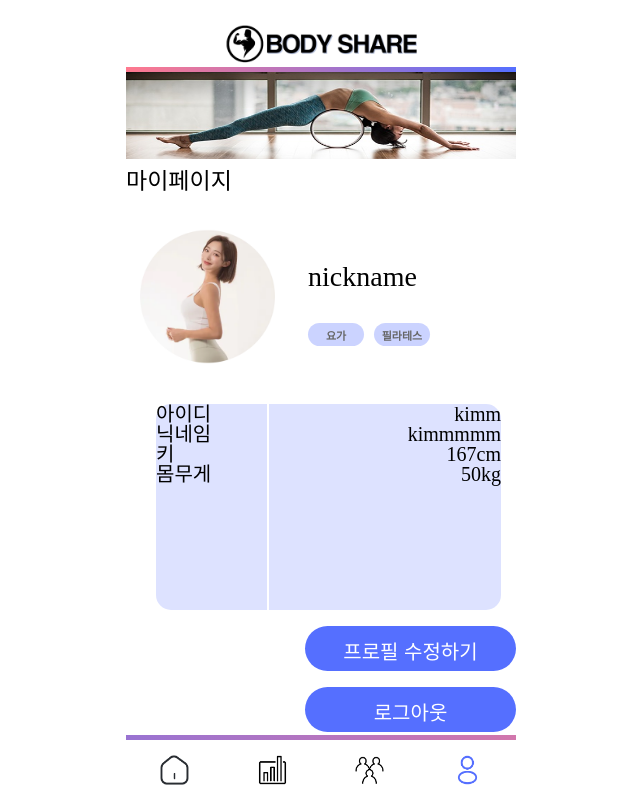
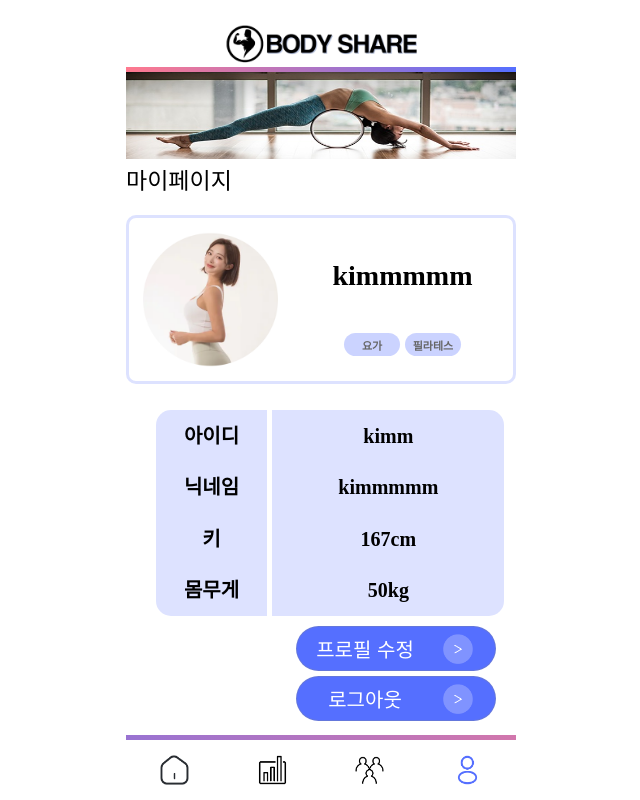
Before and after one commit to UNILION/BodyShare, a React (Create React App) app in the folder BodyShare-app/: page /mypage in a window 1280 px wide. Shown: the whole page, without its empty margins (319-959 px from the left). Built offline with nearby package versions, Linux system fonts and the light colour scheme.

Commit message:
refactor: 마이페이지 메인 CSS 코드 세부 수정

```diff
--- a/BodyShare-app/src/pages/mypage/MyPage.js
+++ b/BodyShare-app/src/pages/mypage/MyPage.js
@@ -3,6 +3,8 @@ import bannerPic from "../../assets/Img/banner.jpg";
 import userPic from "../../assets/Img/user.png";
 import { useNavigate } from "react-router-dom";
 import Tag from "../../components/commons/Tag"
+import Button from "../../components/commons/Button"
+import Image5 from "../../assets/Img/right.png"
 
 const Banner = styled.img`
     height: 87px;
@@ -16,8 +18,10 @@ const Title = styled.p`
 `;
 
 const Pf = styled.ul`
+  border: 3px solid rgba(85, 111, 255, 0.2);
+  border-radius: 10px;
   display: grid;
-    grid-template-columns: 163px auto;
+  grid-template-columns: 1fr 3fr;
 `;
 
 const Pfpic = styled.img`
@@ -30,37 +34,42 @@ const Pfcomment = styled.div`
 `;
 
 const Pfcommentul = styled.div`
-  width: 174px;
-  height: 25px;
+  display: grid;
+  grid-template-rows: 5fr 1fr;
   list-style: none;
-  margin-left: 19px;
+  place-items: center;
 `;
 
 const Info = styled.ul`
   margin-left: 30px;
-  display: flex;
+  display: grid;
+  grid-template-columns: 1fr 2fr;
   margin-top: 26px;
   width: 349px;
   height: 206px;
-  gap: 2px;
 `;
 
 const Infoul = styled.ul`
+  place-items: center;
+  display: grid;
+  grid-template-rows: 1fr 1fr 1fr 1fr;
   text-align: left;
   font-size: 20px;
-    font-style: bold;
+  font-weight: bold;
   border: 0px solid ;
   background-color: rgba(85, 111, 255, 0.2);
   border-radius: 15px 0px 0px 15px;
   width: 111px;
   height: 206px;
-
 `;
 
 const Infodtul = styled.ul`
+  place-items: center;
+  display: grid;
+  grid-template-rows: 1fr 1fr 1fr 1fr;
   text-align: right;
   font-size: 20px;
-    font-style: bold;
+  font-weight: bold;
   border: 0px solid ;
   background-color: rgba(85, 111, 255, 0.2);
   border-radius: 0px 15px 15px 0px;
@@ -70,73 +79,39 @@ const Infodtul = styled.ul`
 
 const Nickli = styled.li`
     font-size: 28px;
-    font-style: bold;
+    font-weight: bold;
 `;
 
 const Inst = styled.li`
-    display: flex;
-    width: 215px;
-    height: 153px;
-    gap: 10px;
+
+`;
+
+const Buttons = styled.ul`
+  margin-top: 10px;
+  margin-left: 170px;
 `;
 
 
-
-const Logout = styled.button`
-    background-color: #556FFF;
-    color: #fff;
-    padding: 10px 20px;
-    border: none;
-    border-radius: 23px;
-    cursor: pointer;
-    margin-top: 16px;
-    width: 211px;
-    height: 45px;
-    float: right;
-    font-size: 20px;
-`;
-
-const Modifypf = styled.button`
-    background-color: #556FFF;
-    color: #fff;
-    padding: 10px 20px;
-    border: none;
-    border-radius: 23px;
-    cursor: pointer;
-    margin-top: 16px;
-    width: 211px;
-    height: 45px;
-    float: right;
-    font-size: 20px;
-`;
-
 const MyPage = function () {
   const navigate = useNavigate();
-
   return (
     <>
-      <Banner src= {bannerPic} />
+      <Banner src={bannerPic} />
       <Title>마이페이지</Title>
       <Pf>
-        <Pfpic src= {userPic} />
+        <Pfpic src={userPic} />
         <Pfcomment>
           <Pfcommentul>
-            <br />
-            <br />
-            <br />
-            <Nickli>nickname</Nickli>
-            <br />
-            <br />
-            <li>
+            <Nickli>kimmmmm</Nickli>
             <Inst>
               <Tag
                 tagName="요가"
+                mr="5px"
               />
               <Tag
                 tagName="필라테스"
               />
             </Inst>
-            </li>
           </Pfcommentul>
         </Pfcomment>
       </Pf>
@@ -147,19 +122,26 @@ const MyPage = function () {
           <li>키</li>
           <li>몸무게</li>
         </Infoul>
-
         <Infodtul>
           <li>kimm</li>
           <li>kimmmmm</li>
           <li>167cm</li>
           <li>50kg</li>
         </Infodtul>
-
       </Info>
-
-      <Modifypf onClick={() => navigate("/mypage/modify")}>프로필 수정하기 </Modifypf>
-      <Logout onClick={() => navigate("/mypage/logout")}>로그아웃</Logout>
-
+      <Buttons>
+        <Button
+          name="프로필 수정"
+          img={Image5}
+          onClick={() => navigate("/mypage/modify")}
+          mb="5px"
+        />
+        <Button
+          name="로그아웃"
+          img={Image5}
+          onClick={() => navigate("/mypage/logout")}
+        />
+      </Buttons>
     </>
   )
 };
```
Lines whose indentation alone changed are shown as unchanged.
